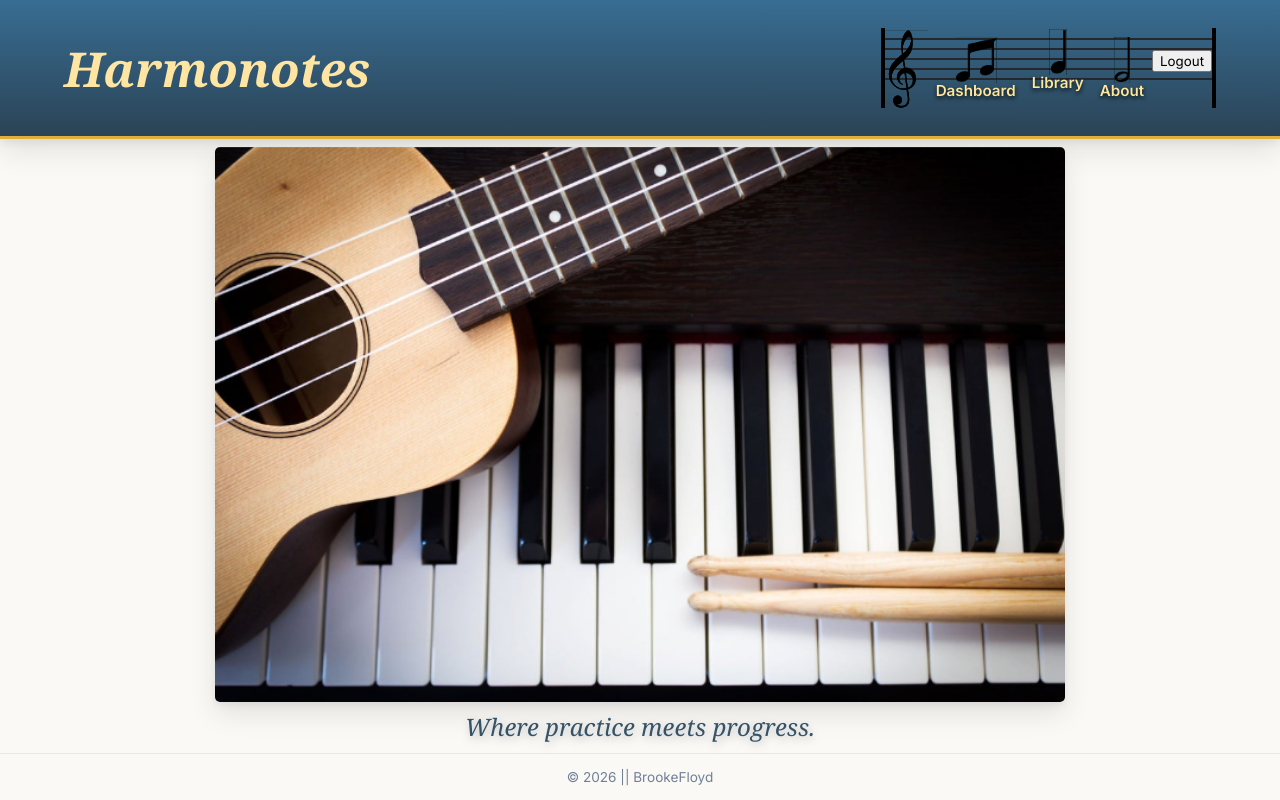
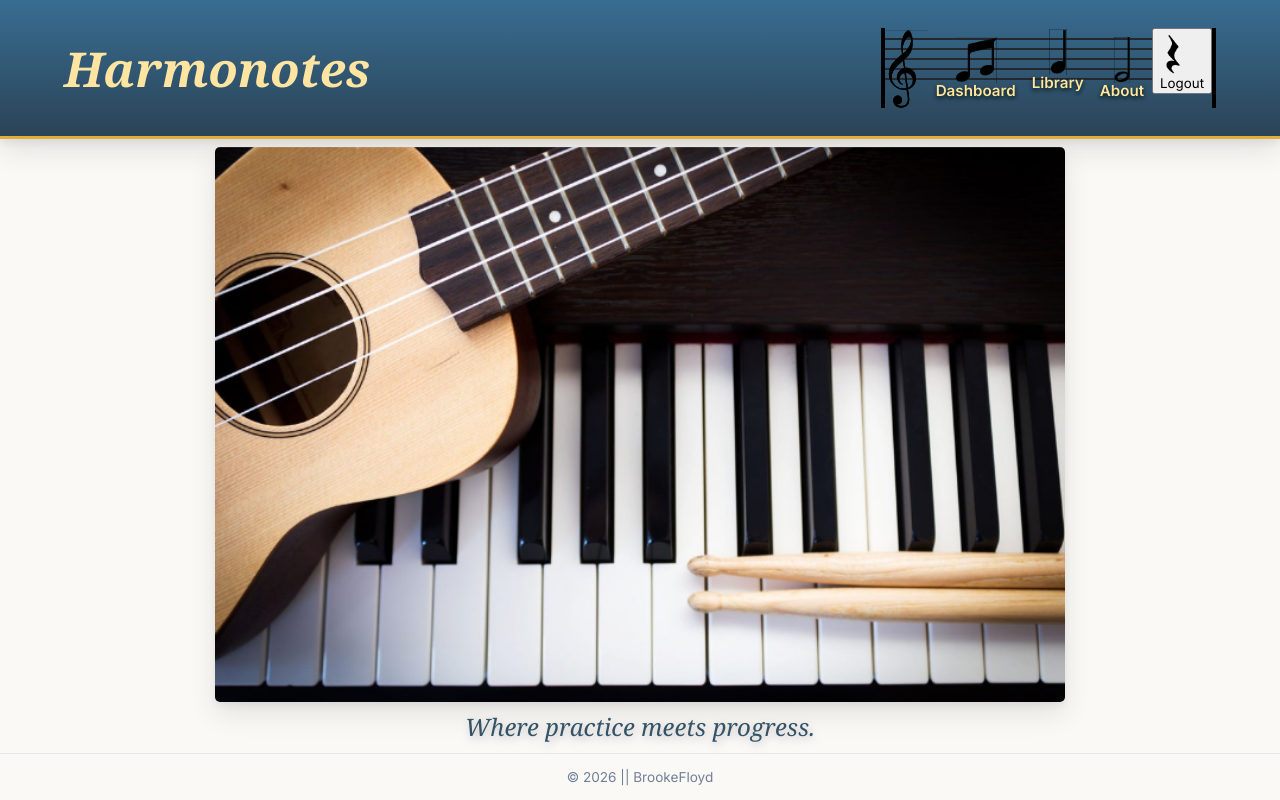
Before and after one commit to BrookeFloyd10/Harmonotes-FullStack-Brooke-F, a React (Vite) app in the folder frontend/: page / in a window 1280 px wide. Built offline with nearby package versions, Linux system fonts and the light colour scheme; sample sign-in values are in the browser's storage.

Commit message:
Added image for logout button, refactored Button component to accept icon and added inage src to button on navbar

```diff
--- a/frontend/src/components/layout/NavBar.jsx
+++ b/frontend/src/components/layout/NavBar.jsx
@@ -5,6 +5,7 @@ import sixteenthNote from '../../assets/images/sixteenthNote.svg';
 import quarterNote from '../../assets/images/quarterNote.svg';
 import halfNote from '../../assets/images/halfNote.svg';
 import Button from '../shared/Button';
+import REstNote from '../../assets/images/REstNote.svg';
 
 const NavBar = ({ loggedInUser, setLoggedInUser }) =>{
     const handleLogOut = () => {
@@ -21,7 +22,7 @@ const NavBar = ({ loggedInUser, setLoggedInUser }) =>{
                 <li><Link to="/dashboard"><img src={sixteenthNote} alt= "16th note icon link to dashboard" />Dashboard</Link></li>
                 <li><Link to="/library"><img src={quarterNote} alt= "quarter note icon link to library" />Library</Link></li>
                 <li><Link to="/about"><img src={halfNote} alt= "half note icon link to about page" />About</Link></li>
-                <li><Button id="logout-btn" type="button" label="Logout" onClick={handleLogOut} /></li>
+                <li><Button id="logout-btn" type="button" icon={<img src={REstNote} alt="rest note icon as logout button" />} label="Logout" onClick={handleLogOut} /></li>
                 </>
             ) : (
                 <>
--- a/frontend/src/components/shared/Button.jsx
+++ b/frontend/src/components/shared/Button.jsx
@@ -1,4 +1,4 @@
-const Button =({ id, type, disabled, label, className, onClick}) => {
+const Button =({ id, type, disabled, icon, label, className, onClick}) => {
     return (
         <button
             id={id}
@@ -6,6 +6,7 @@ const Button =({ id, type, disabled, label, className, onClick}) => {
             disabled={disabled}
             className={className}
             onClick={onClick}>
+            {icon}
             {label}
         </button>
     );
--- a/frontend/src/pages/Dashboard.jsx
+++ b/frontend/src/pages/Dashboard.jsx
@@ -105,7 +105,7 @@ const Dashboard= ({ practiceData, setPracticeData, practiceLog, setPracticeLog,
                 setPracticeLog(sessions);
             } catch (err) {
                 setError(err.message);
-                console.err('Fetch error: ', err);
+                console.error('Fetch error: ', err);
             }
         };
 
```
Also changed, not shown: frontend/src/assets/images/REstNote.svg (added).
